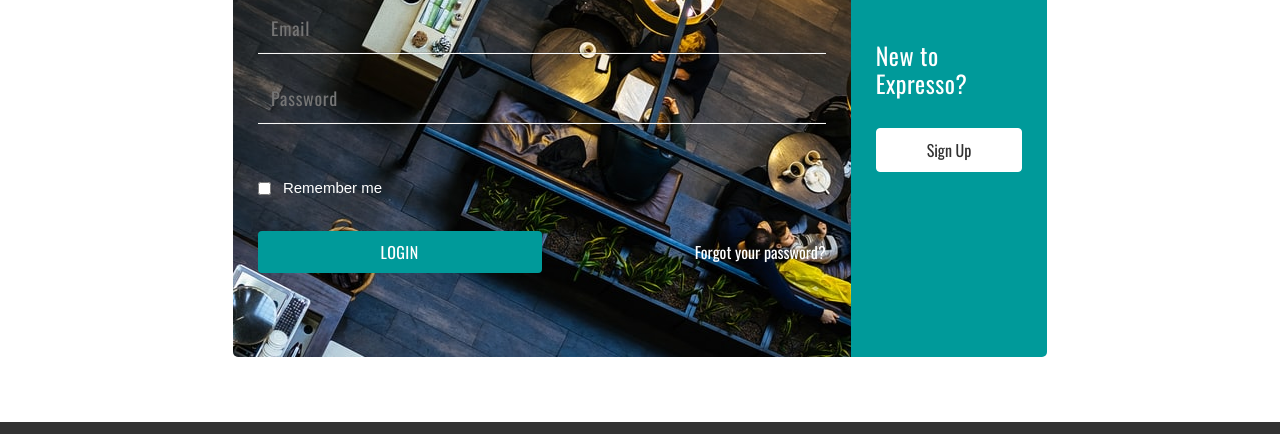
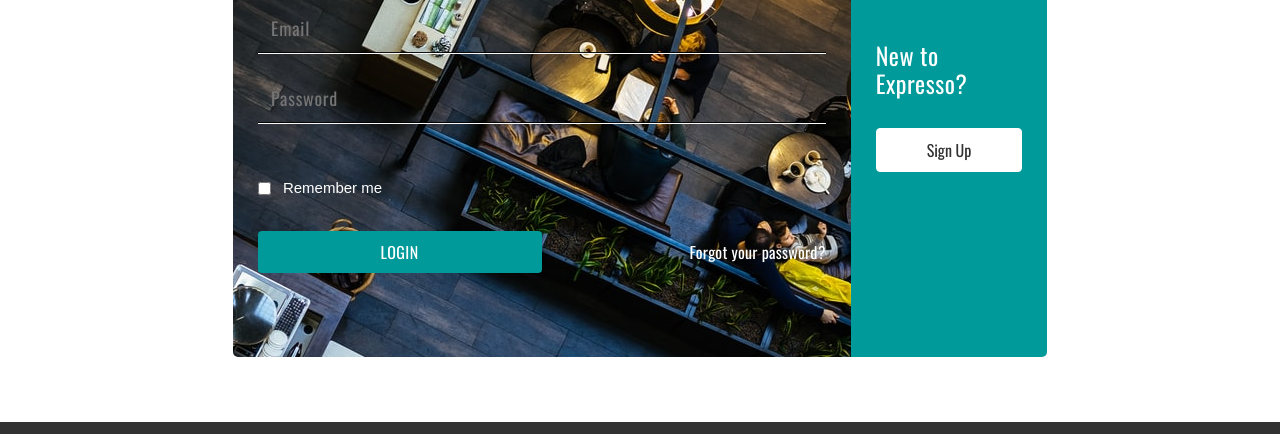
Before and after one commit to khattab88/expresso, a website: page login/index.html in a window 1280 px wide. Shown: the part 278-712 px from the top of the page. Drawn offline with nearby package versions, Linux system fonts and the light colour scheme.

Commit message:
fix login and signup pages fonts

```diff
--- a/sass/pages/_login.scss
+++ b/sass/pages/_login.scss
@@ -81,6 +81,7 @@
     }
     &__forget-password {
         font-size: 1.6rem;
+        letter-spacing: .25px;
     }
 }
 
--- a/sass/pages/_sign-up.scss
+++ b/sass/pages/_sign-up.scss
@@ -72,7 +72,7 @@
         font-weight: 300;
         padding: .75em;
         border: 0;
-        border-bottom: 0.5px solid rgba($color-gray-dark, .2);
+        border-bottom: 0.5px solid rgba($color-black, .9);
         letter-spacing: 0.75px;
     }
 }
```
Also changed, not shown: assets/css/main.css.
